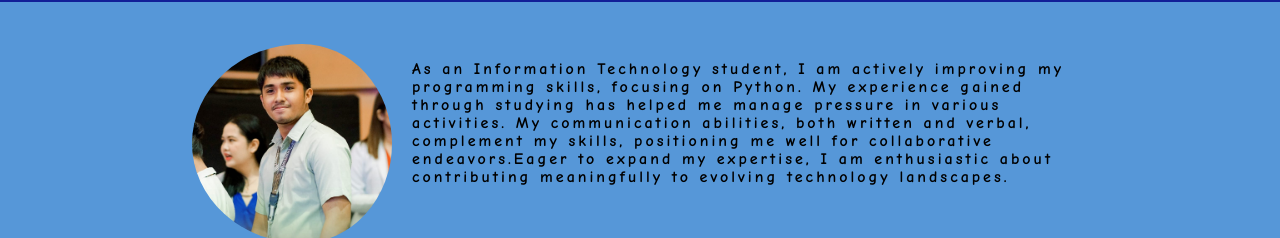
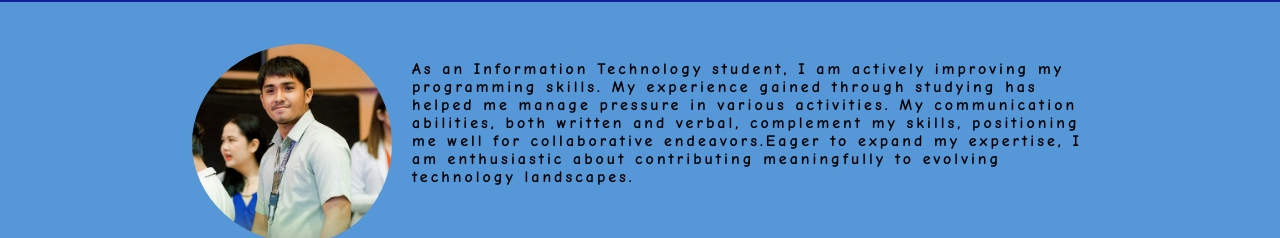
Before and after one commit to ubayjohn/ubayjohn.github.io, a plain HTML site: page index.html in a window 1280 px wide. Shown: the part 36-274 px from the top of the page. Drawn offline with Linux system fonts and the light colour scheme.

Commit message:
Update index.html

```diff
--- a/index.html
+++ b/index.html
@@ -63,7 +63,7 @@ nav{
 
     <div class="content">
         <img class="img_deg" src="image/loyd.jpg" width="200px"/>
-        <p>As an Information Technology student, I am actively improving my programming skills, focusing on Python. My experience gained through studying has helped me manage pressure in various activities. My communication abilities, both written and verbal, complement my skills, positioning me well for collaborative endeavors.Eager to expand my expertise, I am enthusiastic about contributing meaningfully to evolving technology landscapes.</p><br>
+        <p>As an Information Technology student, I am actively improving my programming skills. My experience gained through studying has helped me manage pressure in various activities. My communication abilities, both written and verbal, complement my skills, positioning me well for collaborative endeavors.Eager to expand my expertise, I am enthusiastic about contributing meaningfully to evolving technology landscapes.</p><br>
         <h1>Projects</h1><br>
         <h3>WORD DETECTIVE GUI TERMINAL GAME</h3>
         <p>Final Project | November - December 2023</p>
```
